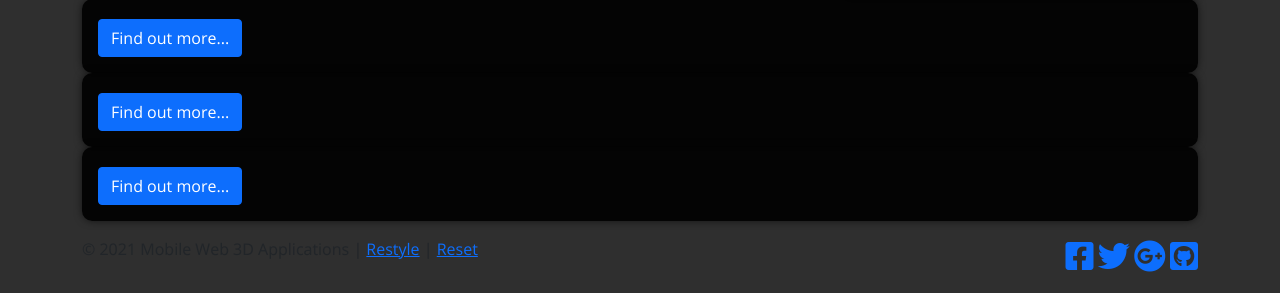
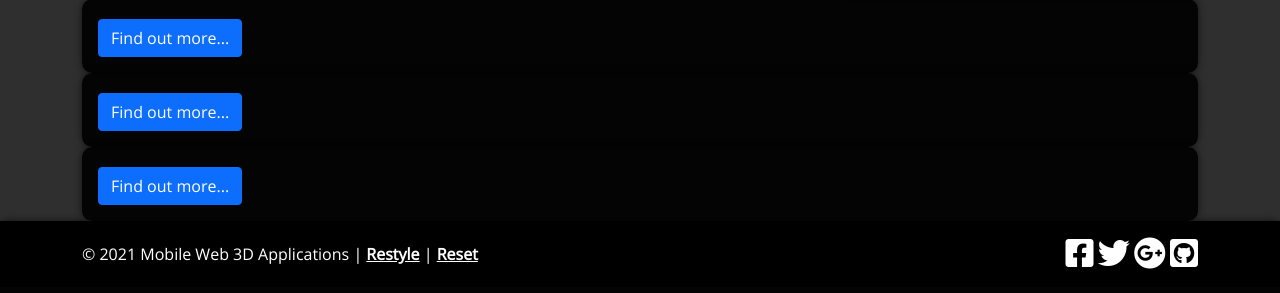
Before and after one commit to ben-pearce/3d-apps-assignment, a PHP site: template application/view/homeView.php in a window 1280 px wide. Shown: the part 584-877 px from the top of the page. Run offline with PHP 8.4, Linux system fonts and the light colour scheme; the template is opened without the code that fills it, so the values that code supplies are empty.

Commit message:
Footer CSS statements

```diff
--- a/assets/css/app.css
+++ b/assets/css/app.css
@@ -280,6 +280,28 @@ body {
   height: auto;
 }
 
+/******************
+ * Footer
+ ******************/
+
+.footer {
+  color: #FFF;
+  background: var(--primary-color);
+  -webkit-box-shadow: 0px 0px 9px -1px rgba(0,0,0,0.75);
+  -moz-box-shadow: 0px 0px 9px -1px rgba(0,0,0,0.75);
+  box-shadow: 0px 0px 9px -1px rgba(0,0,0,0.75);
+}
+
+.footer p {
+  display: table-cell;
+  vertical-align: middle;
+}
+
+.footer a {
+  color: #FFF;
+  font-weight: bold;
+}
+
 }
 
 @font-face {
```
